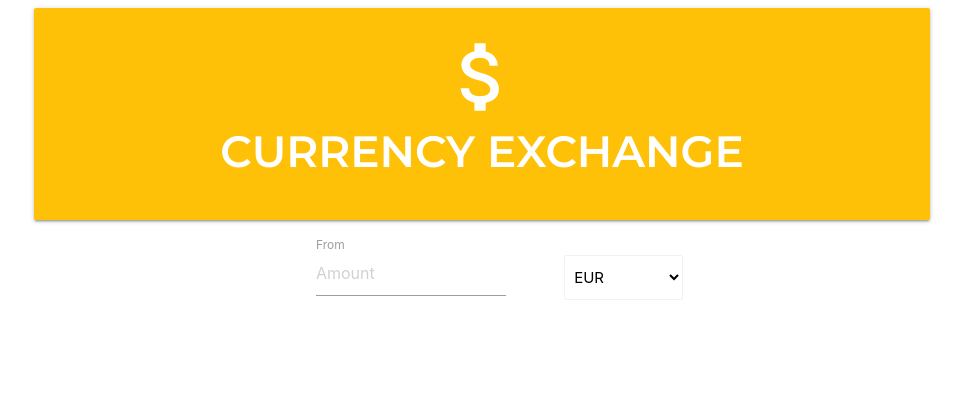
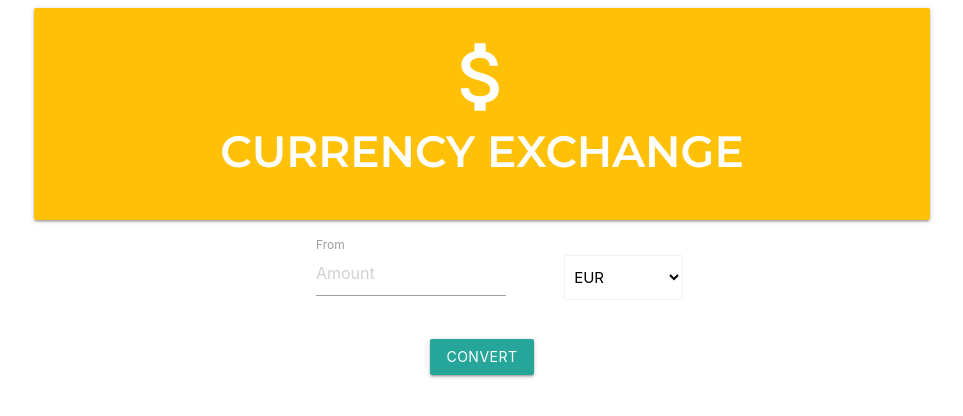
Before and after one commit to Rossowka/CurrencyConverter_BootcampProject, a plain HTML site: page index.html in a window 1280 px wide. Shown: the whole page, without its empty margins (158-1121 px from the left). Drawn offline with nearby package versions, Linux system fonts and the light colour scheme.

Commit message:
created convert button

```diff
--- a/index.html
+++ b/index.html
@@ -35,6 +35,12 @@
             </div>
         </section>
 
+        <section class="row">
+            <div class="col s12 center-align">
+                <a class="waves-effect waves-light btn" id="covert-btn">convert</a>
+            </div>
+        </section>
+
     </div>
     <script src="index.js"></script>
 </body>
```
